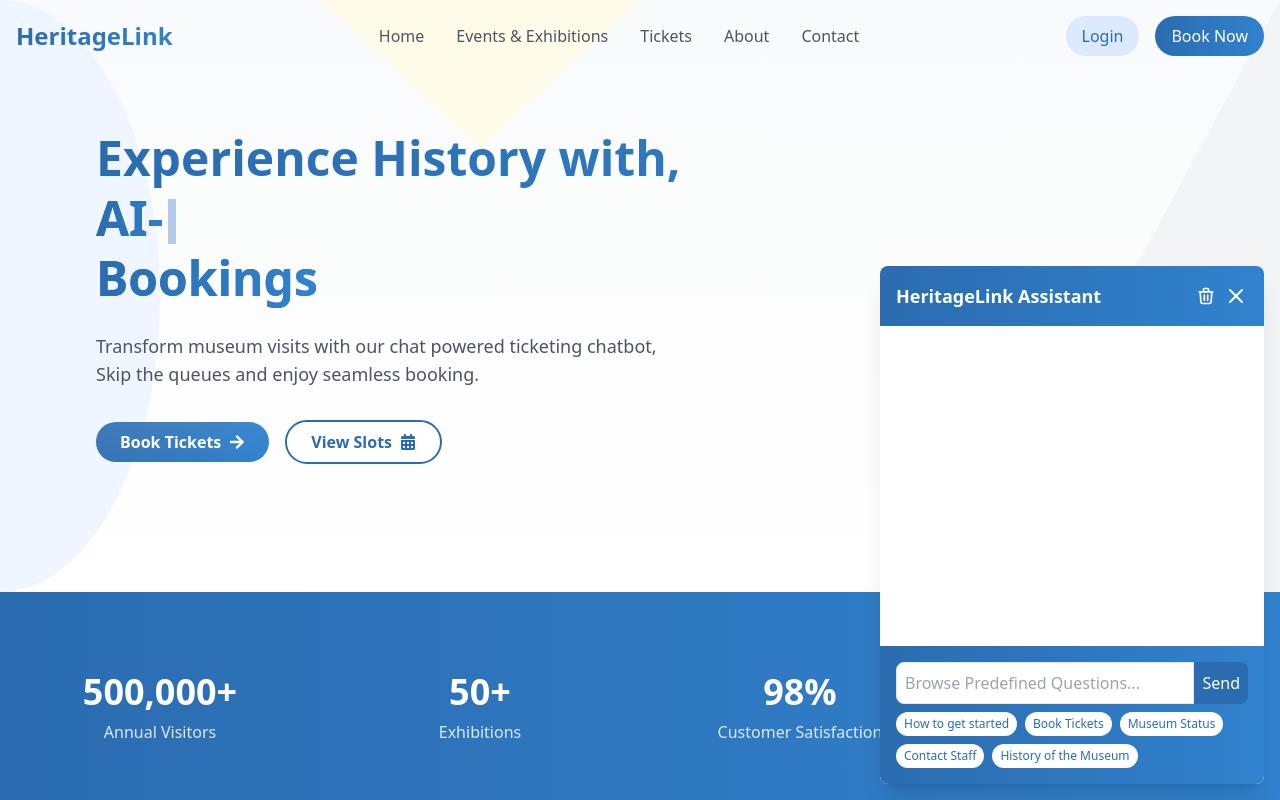
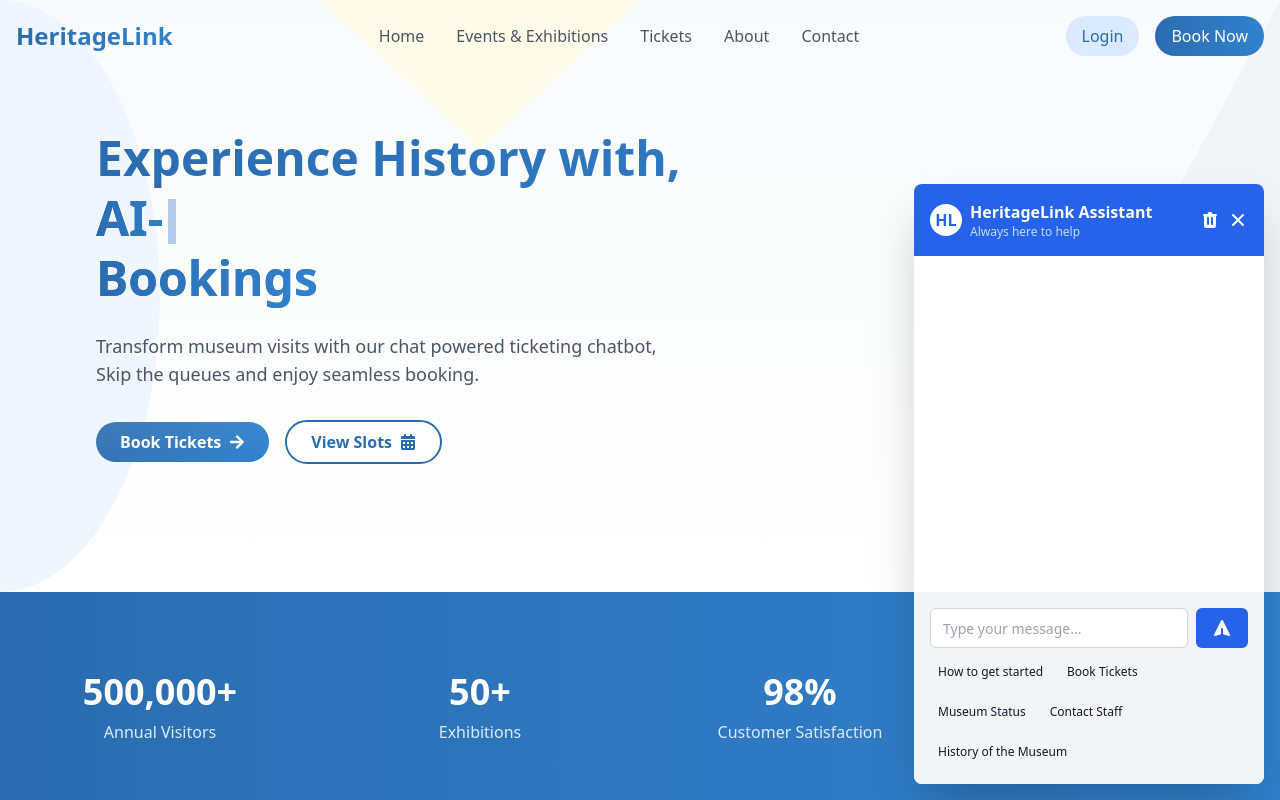
Before and after one commit to ayuxy027/HeritageLink, a React (Vite) app: page / in a window 1280 px wide. Both pictures are taken after a click on the button 1236 px from the left and 756 px from the top of the page. Shown: the top 800 px of the page. Built offline with nearby package versions, Linux system fonts and the light colour scheme.

Commit message:
Injected Gemini API

```diff
--- a/package.json
+++ b/package.json
@@ -11,7 +11,7 @@
   },
   "dependencies": {
     "axios": "^1.7.7",
-    "framer-motion": "^11.3.30",
+    "framer-motion": "^11.5.2",
     "fuse.js": "^7.0.0",
     "lucide-react": "^0.438.0",
     "react": "^18.3.1",
--- a/src/Chatbot1.jsx
+++ b/src/Chatbot1.jsx
@@ -1,14 +1,48 @@
 import React, { useState, useEffect, useRef } from 'react';
 import { motion, AnimatePresence } from 'framer-motion';
 import axios from 'axios';
-import Fuse from 'fuse.js';
+
+const API_KEY = 'AIzaSyCPOQB5cv8R1ucsx6Y7xhdTJNbzqVdqNfI';
+const API_URL = 'https://generativelanguage.googleapis.com/v1beta/models/gemini-1.5-flash-latest:generateContent';
+
+const Button = React.forwardRef(({ className, variant, size, children, ...props }, ref) => {
+  const baseStyle = "inline-flex items-center justify-center rounded-md text-sm font-medium transition-colors focus:outline-none focus:ring-2 focus:ring-offset-2 disabled:opacity-50 disabled:pointer-events-none";
+  const variants = {
+    default: "bg-blue-600 text-white hover:bg-blue-700 focus:ring-blue-500",
+    ghost: "hover:bg-blue-100 hover:text-blue-600 focus:ring-blue-500",
+  };
+  const sizes = {
+    default: "h-10 py-2 px-4",
+    sm: "h-8 px-2 rounded-md",
+    lg: "h-12 px-8 rounded-md",
+  };
+
+  return (
+    <button
+      className={`${baseStyle} ${variants[variant] || variants.default} ${sizes[size] || sizes.default} ${className}`}
+      ref={ref}
+      {...props}
+    >
+      {children}
+    </button>
+  );
+});
+
+const Input = React.forwardRef(({ className, ...props }, ref) => {
+  return (
+    <input
+      className={`flex h-10 w-full rounded-md border border-gray-300 bg-white px-3 py-2 text-sm placeholder:text-gray-400 focus:outline-none focus:ring-2 focus:ring-blue-500 focus:ring-offset-2 disabled:cursor-not-allowed disabled:opacity-50 ${className}`}
+      ref={ref}
+      {...props}
+    />
+  );
+});
 
 const ChatSection = () => {
   const [messages, setMessages] = useState([]);
   const [input, setInput] = useState('');
   const [isLoading, setIsLoading] = useState(false);
   const [isOpen, setIsOpen] = useState(false);
-  const [context, setContext] = useState({});
   const messagesEndRef = useRef(null);
 
   const predefinedQuestions = [
@@ -18,32 +52,6 @@ const ChatSection = () => {
     "Contact Staff",
     "History of the Museum"
   ];
-
-  const predefinedResponses = {
-    "How to get started": [
-      "Welcome to HeritageLink! You can book tickets, check availability, get recommendations, or learn about exhibits. How can I help?",
-      "Great to have you here! I can assist with booking, exploring exhibits, or recommendations. What would you like to do?"
-    ],
-    "Book Tickets": [
-      "Sure! Would you like to book tickets for a specific date or get info on current exhibits and events?",
-      "Of course! What date are you planning to visit, or do you want to know about our current exhibitions?"
-    ],
-    "Museum Status": [
-      "The museum is open. Would you like real-time updates on exhibit availability or crowd levels?",
-      "We're open! I can provide info on less crowded times. Do you have a specific date in mind?"
-    ],
-    "Contact Staff": [
-      "You can reach our staff at (555) 123-4567 or info@heritagelink.com. How else can I help?",
-      "Our staff is available at (555) 123-4567 or info@heritagelink.com. Is there something specific you need?"
-    ],
-    "History of the Museum": [
-      "Our museum has been a cultural cornerstone since 1950. Would you like to explore our current exhibits?",
-      "With over 70 years of history, would you like to learn about our special exhibits or book a visit?"
-    ]
-  };
-
-
-  const fuse = new Fuse(predefinedQuestions, { includeScore: true, threshold: 0.4 });
 
   const scrollToBottom = () => {
     messagesEndRef.current?.scrollIntoView({ behavior: "smooth" });
@@ -60,48 +68,39 @@ const ChatSection = () => {
     setMessages(prev => [...prev, { text: input, sender: 'user' }]);
     setInput('');
 
-    // Simulate API call delay
-    await new Promise(resolve => setTimeout(resolve, 1000));
-
-    let response = "I apologize, I don't have specific information about that. Could you try asking about our booking process, museum status, or current exhibits?";
-    const matchingQuestion = fuse.search(input);
-    if (matchingQuestion.length > 0) {
-      const bestMatch = matchingQuestion[0].item;
-      const possibleResponses = predefinedResponses[bestMatch];
-      response = possibleResponses[Math.floor(Math.random() * possibleResponses.length)];
-      setContext({ ...context, lastQuestion: bestMatch });
-    } else {
     try {
-        const apiResponse = await axios.post(
-          'https://api.openai.com/v1/chat/completions', // Replace with your actual API endpoint
+      const response = await axios.post(
+        `${API_URL}?key=${API_KEY}`,
         {
-            model: "gpt-3.5-turbo",
-            messages: [
-              { role: "system", content: "You are HeritageLink, an AI assistant for a museum ticketing system. Provide helpful, concise responses about booking tickets, museum information, and exhibits." },
-              { role: "user", content: input }
+          contents: [
+            {
+              parts: [
+                {
+                  text: `You are an AI assistant for Heritage Link, a museum ticketing system. Provide helpful, concise responses about booking tickets, museum information, and exhibits. User query: ${input}`
+                }
+              ]
+            }
           ]
         },
         {
           headers: {
-              'Authorization': `AIzaSyCPOQB5cv8R1ucsx6Y7xhdTJNbzqVdqNfI`, // Replace with your actual API key
-              'Content-Type': 'application/json'
+            'Content-Type': 'application/json',
           }
         }
       );
-        response = apiResponse.data.choices[0].message.content;
+
+      const aiResponse = response.data.candidates[0].content.parts[0].text;
+      setMessages(prev => [...prev, { text: aiResponse, sender: 'ai' }]);
     } catch (error) {
       console.error('Error fetching response from API:', error);
-        response = "I apologize, there was an error processing your request. How else can I assist you with HeritageLink's services?";
-      }
+      setMessages(prev => [...prev, { text: "I apologize, there was an error processing your request. How else can I assist you with HeritageLink's services?", sender: 'ai' }]);
     }
 
-    setMessages(prev => [...prev, { text: response, sender: 'ai' }]);
     setIsLoading(false);
   };
 
   const handleClearChat = () => {
     setMessages([]);
-    setContext({});
   };
 
   return (
@@ -109,70 +108,96 @@ const ChatSection = () => {
       <AnimatePresence>
         {isOpen && (
           <motion.div
-            initial={{ opacity: 0, y: 20 }}
-            animate={{ opacity: 1, y: 0 }}
-            exit={{ opacity: 0, y: 20 }}
-            className="overflow-hidden bg-white rounded-lg shadow-xl w-80 md:w-96"
+            initial={{ opacity: 0, y: 20, scale: 0.95 }}
+            animate={{ opacity: 1, y: 0, scale: 1 }}
+            exit={{ opacity: 0, y: 20, scale: 0.95 }}
+            transition={{ duration: 0.2 }}
+            className="w-[350px] h-[600px] bg-white rounded-lg shadow-2xl overflow-hidden flex flex-col"
           >
-            <div className="flex items-center justify-between p-4 text-white bg-gradient-to-r from-[#2b6cb0] to-[#3182ce]">
-              <h3 className="text-lg font-semibold">HeritageLink Assistant</h3>
-              <div className="flex items-center">
-                <button onClick={handleClearChat} className="mr-2 text-white hover:text-gray-200">
-                  <svg className="w-5 h-5" fill="none" stroke="currentColor" viewBox="0 0 24 24" xmlns="http://www.w3.org/2000/svg">
-                    <path strokeLinecap="round" strokeLinejoin="round" strokeWidth="2" d="M19 7l-.867 12.142A2 2 0 0116.138 21H7.862a2 2 0 01-1.995-1.858L5 7m5 4v6m4-6v6m1-10V4a1 1 0 00-1-1h-4a1 1 0 00-1 1v3M4 7h16"></path>
+            <div className="flex items-center justify-between p-4 text-white bg-blue-600">
+              <div className="flex items-center space-x-2">
+                <div className="flex items-center justify-center w-8 h-8 font-bold text-blue-600 bg-white rounded-full">
+                  HL
+                </div>
+                <div>
+                  <h3 className="font-semibold">HeritageLink Assistant</h3>
+                  <p className="text-xs text-blue-200">Always here to help</p>
+                </div>
+              </div>
+              <div className="flex items-center space-x-2">
+                <button onClick={handleClearChat} className="text-white hover:text-blue-200">
+                  <svg xmlns="http://www.w3.org/2000/svg" className="w-5 h-5" viewBox="0 0 20 20" fill="currentColor">
+                    <path fillRule="evenodd" d="M9 2a1 1 0 00-.894.553L7.382 4H4a1 1 0 000 2v10a2 2 0 002 2h8a2 2 0 002-2V6a1 1 0 100-2h-3.382l-.724-1.447A1 1 0 0011 2H9zM7 8a1 1 0 012 0v6a1 1 0 11-2 0V8zm5-1a1 1 0 00-1 1v6a1 1 0 102 0V8a1 1 0 00-1-1z" clipRule="evenodd" />
                   </svg>
                 </button>
-                <button onClick={() => setIsOpen(false)} className="text-white hover:text-gray-200">
-                  <svg className="w-6 h-6" fill="none" stroke="currentColor" viewBox="0 0 24 24" xmlns="http://www.w3.org/2000/svg">
-                    <path strokeLinecap="round" strokeLinejoin="round" strokeWidth="2" d="M6 18L18 6M6 6l12 12"></path>
+                <button onClick={() => setIsOpen(false)} className="text-white hover:text-blue-200">
+                  <svg xmlns="http://www.w3.org/2000/svg" className="w-5 h-5" viewBox="0 0 20 20" fill="currentColor">
+                    <path fillRule="evenodd" d="M4.293 4.293a1 1 0 011.414 0L10 8.586l4.293-4.293a1 1 0 111.414 1.414L11.414 10l4.293 4.293a1 1 0 01-1.414 1.414L10 11.414l-4.293 4.293a1 1 0 01-1.414-1.414L8.586 10 4.293 5.707a1 1 0 010-1.414z" clipRule="evenodd" />
                   </svg>
                 </button>
               </div>
             </div>
-            <div className="p-4 overflow-y-auto bg-white h-80">
+            <div className="flex-1 p-4 space-y-4 overflow-y-auto">
+              <AnimatePresence>
                 {messages.map((message, index) => (
-                <div key={index} className={`mb-4 ${message.sender === 'user' ? 'text-right' : 'text-left'}`}>
-                  <span className={`inline-block p-2 rounded-lg ${message.sender === 'user' ? 'bg-gradient-to-r from-[#2b6cb0] to-[#3182ce] text-white' : 'bg-gray-100 text-[#2b6cb0]'}`}>
+                  <motion.div
+                    key={index}
+                    initial={{ opacity: 0, y: 10 }}
+                    animate={{ opacity: 1, y: 0 }}
+                    exit={{ opacity: 0, y: -10 }}
+                    transition={{ duration: 0.2 }}
+                    className={`flex ${message.sender === 'user' ? 'justify-end' : 'justify-start'}`}
+                  >
+                    <div className={`max-w-[70%] p-3 rounded-lg ${
+                      message.sender === 'user'
+                        ? 'bg-blue-600 text-white'
+                        : 'bg-gray-200 text-gray-800'
+                    }`}>
                       {message.text}
-                  </span>
                     </div>
+                  </motion.div>
                 ))}
+              </AnimatePresence>
               {isLoading && (
-                <div className="text-center">
-                  <span className="inline-block p-2 text-[#2b6cb0] bg-gray-100 rounded-lg">
+                <motion.div
+                  initial={{ opacity: 0 }}
+                  animate={{ opacity: 1 }}
+                  className="flex justify-start"
+                >
+                  <div className="bg-gray-200 text-gray-800 p-3 rounded-lg max-w-[70%]">
                     Thinking...
-                  </span>
                   </div>
+                </motion.div>
               )}
               <div ref={messagesEndRef} />
             </div>
-            <div className="p-4 bg-gradient-to-r from-[#2b6cb0] to-[#3182ce]">
-              <div className="flex mb-2">
-                <input
+            <div className="p-4 bg-gray-100">
+              <div className="flex mb-2 space-x-2">
+                <Input
                   type="text"
                   value={input}
                   onChange={(e) => setInput(e.target.value)}
                   onKeyDown={(e) => e.key === 'Enter' && handleSendMessage()}
-                  placeholder="Browse Predefined Questions..."
-                  className="flex-grow p-2 border rounded-l-lg focus:outline-none focus:ring-2 focus:ring-[#2b6cb0]"
+                  placeholder="Type your message..."
+                  className="flex-grow"
                 />
-                <button
-                  onClick={handleSendMessage}
-                  disabled={isLoading}
-                  className="p-2 text-white bg-[#2b6cb0] rounded-r-lg hover:bg-[#1e4e8c] focus:outline-none focus:ring-2 focus:ring-[#2b6cb0] transition-colors duration-300"
-                >
-                  Send
-                </button>
+                <Button onClick={handleSendMessage} disabled={isLoading}>
+                  <svg xmlns="http://www.w3.org/2000/svg" className="w-5 h-5" viewBox="0 0 20 20" fill="currentColor">
+                    <path d="M10.894 2.553a1 1 0 00-1.788 0l-7 14a1 1 0 001.169 1.409l5-1.429A1 1 0 009 15.571V11a1 1 0 112 0v4.571a1 1 0 00.725.962l5 1.428a1 1 0 001.17-1.408l-7-14z" />
+                  </svg>
+                </Button>
               </div>
               <div className="flex flex-wrap gap-2">
                 {predefinedQuestions.map((question, index) => (
-                  <button
+                  <Button
                     key={index}
+                    variant="ghost"
+                    size="sm"
                     onClick={() => setInput(question)}
-                    className="px-2 py-1 text-xs text-[#2b6cb0] bg-white rounded-full hover:bg-blue-100 transition-colors duration-300"
+                    className="text-xs"
                   >
                     {question}
-                  </button>
+                  </Button>
                 ))}
               </div>
             </div>
@@ -184,13 +209,10 @@ const ChatSection = () => {
           whileHover={{ scale: 1.05 }}
           whileTap={{ scale: 0.95 }}
           onClick={() => setIsOpen(true)}
-          className="p-4 text-white transition duration-300 rounded-full shadow-lg bg-gradient-to-r from-[#2b6cb0] to-[#3182ce] hover:from-[#1e4e8c] hover:to-[#2563eb]"
-          style={{
-            boxShadow: '0 0 0 4px rgba(255, 255, 255, 0.7), 0 4px 6px rgba(0, 0, 0, 0.1)',
-          }}
+          className="p-4 text-white transition-colors duration-200 bg-blue-600 rounded-full shadow-lg hover:bg-blue-700"
         >
-          <svg className="w-6 h-6" fill="none" stroke="currentColor" viewBox="0 0 24 24" xmlns="http://www.w3.org/2000/svg">
-            <path strokeLinecap="round" strokeLinejoin="round" strokeWidth="2" d="M8 10h.01M12 10h.01M16 10h.01M9 16H5a2 2 0 01-2-2V6a2 2 0 012-2h14a2 2 0 012 2v8a2 2 0 01-2 2h-5l-5 5v-5z"></path>
+          <svg xmlns="http://www.w3.org/2000/svg" className="w-6 h-6" fill="none" viewBox="0 0 24 24" stroke="currentColor">
+            <path strokeLinecap="round" strokeLinejoin="round" strokeWidth={2} d="M8 10h.01M12 10h.01M16 10h.01M9 16H5a2 2 0 01-2-2V6a2 2 0 012-2h14a2 2 0 012 2v8a2 2 0 01-2 2h-5l-5 5v-5z" />
           </svg>
         </motion.button>
       )}
```
Lines whose indentation alone changed are shown as unchanged.
